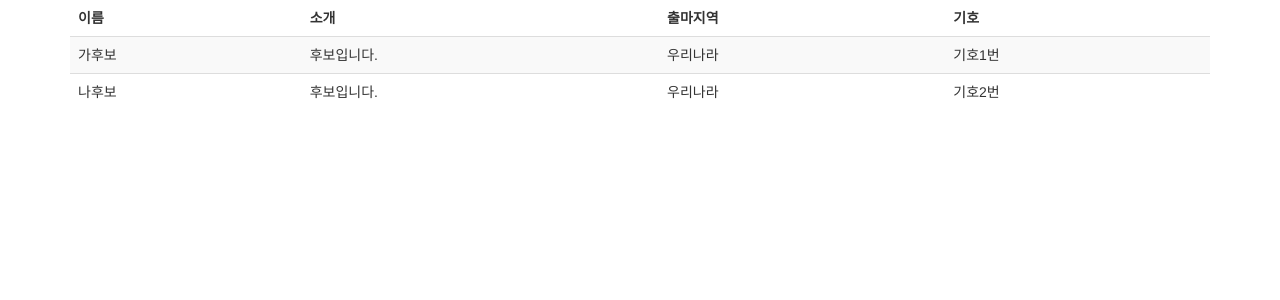
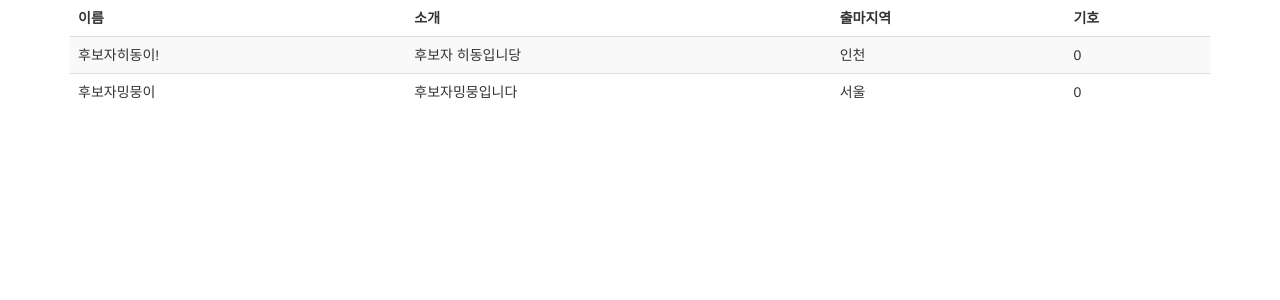
Before and after one commit to lastmagic/django_prac, a Django app: page / in a window 1280 px wide. Shown: the top 300 px of the page. Run offline with Django 3.2, Linux system fonts and the light colour scheme; data comes from the database, SQL or seed files in the repository; some libraries are stand-ins or nearby versions.

Commit message:
index.html로 candidates받아와서 동적으로 출력

```diff
--- a/elections/templates/elections/index.html
+++ b/elections/templates/elections/index.html
@@ -21,18 +21,14 @@
         </tr>
       </thead>
       <tbody>
-        <tr>
-          <td>가후보</td>
-          <td>후보입니다.</td>
-          <td>우리나라</td>
-          <td>기호1번</td>
-        </tr>
-        <tr>
-          <td>나후보</td>
-          <td>후보입니다.</td>
-          <td>우리나라</td>
-          <td>기호2번</td>
-        </tr>
+        {% for candidate in candidates %}
+          <tr>
+            <td>{{candidate.name}}</td>
+            <td>{{candidate.introduction}}</td>
+            <td>{{candidate.area}}</td>
+            <td>{{candidate.party_number}}</td>
+          </tr>
+        {% endfor %}
       </tbody>
     </table>
   </div>
```
